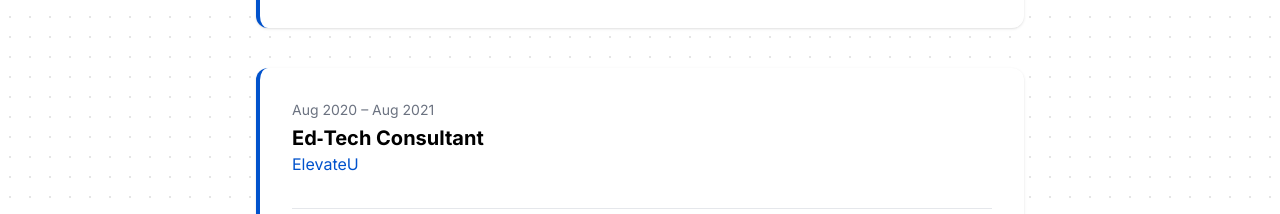
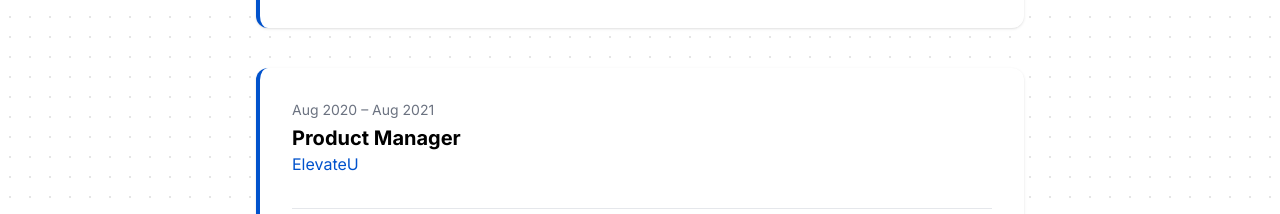
Before and after one commit to turtletuber/mike-portfolio, a Next.js app: page / in a window 1280 px wide. Shown: the part 2233-2447 px from the top of the page. Built offline with nearby package versions, Linux system fonts and the light colour scheme.

Commit message:
portfolio check in

```diff
--- a/app/page.js
+++ b/app/page.js
@@ -28,7 +28,7 @@ const activities = [
     category:'Research',
     date:'Apr 8, 2025',
     desc:'New research paper exploring ethical boundaries and educational opportunities with AI tools in academic settings.',
-    href:'#',
+    href:'/genai-presentation',
     thumb:'/images/research.png'
   },
   {
@@ -62,7 +62,7 @@ const experience = [
   },
   {
     period:'Aug 2020 – Aug 2021',
-    role:'Ed‑Tech Consultant',
+    role:'Product Manager',
     org:'ElevateU',
     bullets:[
       'Partnered with professors from various universities to transform traditional course materials into AI-powered digital textbooks, ensuring accessibility through UDL principles and FERPA/COPPA compliance.',
@@ -147,7 +147,7 @@ export default function Home() {
         </div>
       </section>
 
-      {/* Recent Activity */}
+      {/* Recent Activity (now called "Coming Soon") */}
       <section id="activity" className="max-w-6xl mx-auto py-10 md:py-16 px-4">
         <h2 className="text-2xl md:text-3xl font-bold mb-6 md:mb-8">Coming Soon</h2>
         <div className="grid grid-cols-1 md:grid-cols-3 gap-6 md:gap-8">
```
